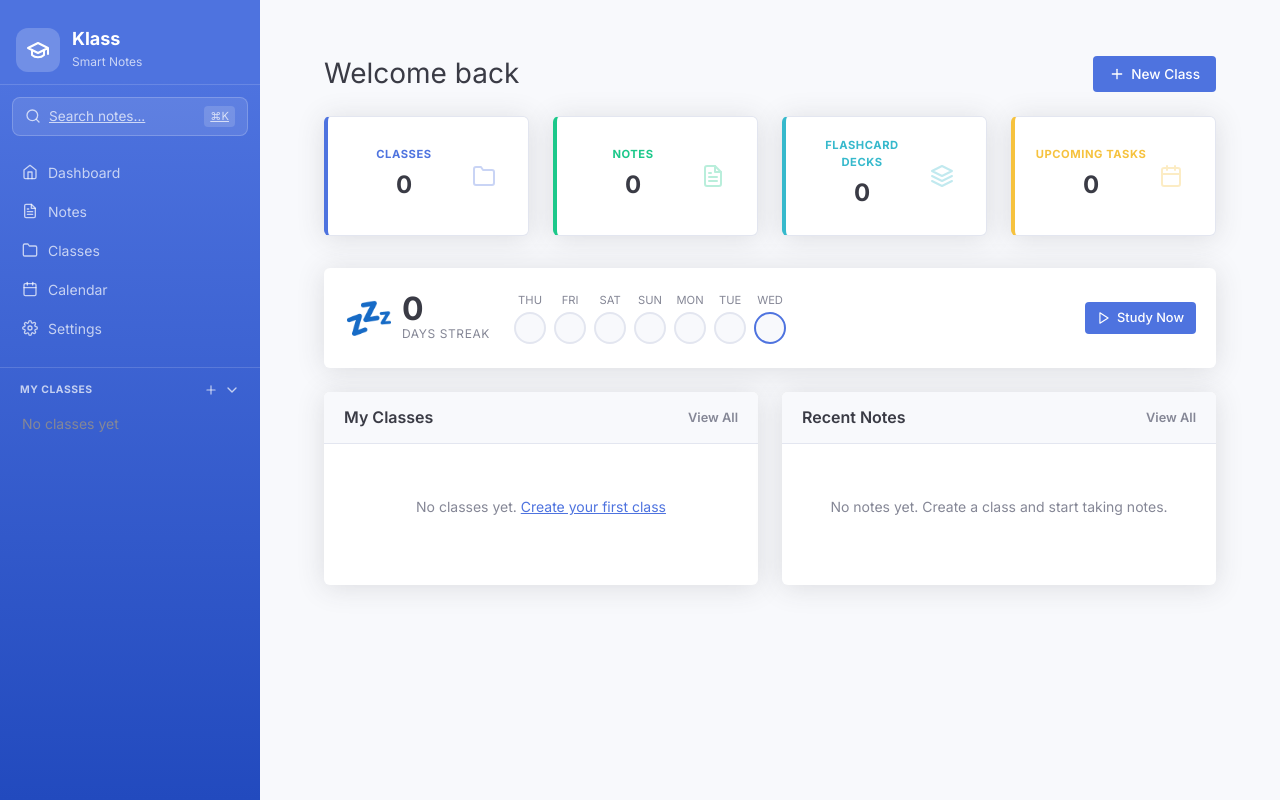
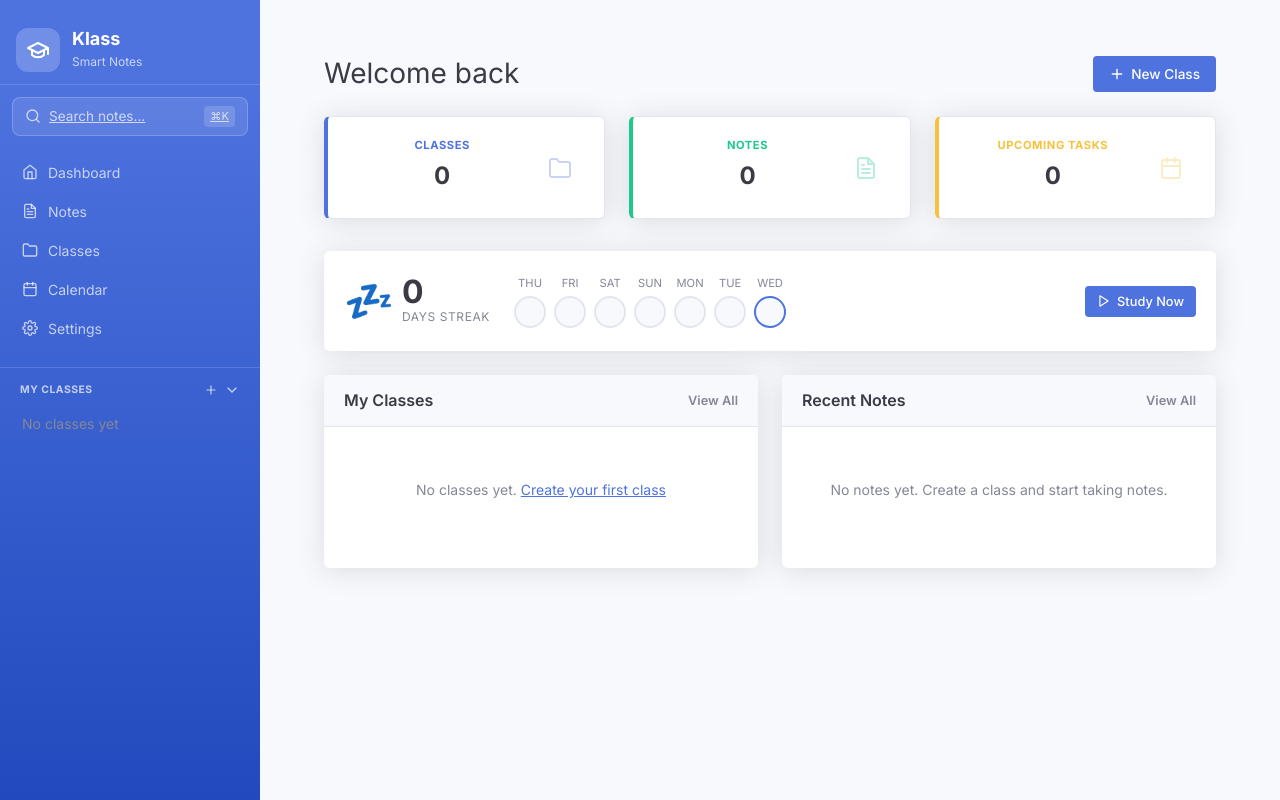
Before and after one commit to harrisonfrench/klass, a Flask app: page / in a window 1280 px wide. Run offline with Flask 3, Linux system fonts and the light colour scheme; a user stored in the database is signed in; data that the repository does not hold is empty; some libraries are stand-ins or nearby versions.

Commit message:
Make dashboard stat cards clickable, remove flashcard decks
- Classes card links to classes list
- Notes card links to notes list
- Upcoming Tasks card links to calendar
- Removed Flashcard Decks stat card

Co-Authored-By: Claude Opus 4.5 <noreply@anthropic.com>

```diff
--- a/app/templates/dashboard.html
+++ b/app/templates/dashboard.html
@@ -44,6 +44,11 @@
 
 .stat-card:hover {
     transform: translateY(-2px);
+}
+
+a.stat-card {
+    text-decoration: none;
+    cursor: pointer;
 }
 
 .stat-card.primary { border-left-color: var(--primary); }
@@ -400,7 +405,7 @@
 
     <!-- Stats Cards -->
     <div class="stats-row">
-        <div class="stat-card primary">
+        <a href="{{ url_for('classes.list_classes') }}" class="stat-card primary">
             <div class="stat-content">
                 <div class="stat-label">Classes</div>
                 <div class="stat-value">{{ class_count }}</div>
@@ -408,8 +413,8 @@
             <div class="stat-icon">
                 <span data-feather="folder"></span>
             </div>
-        </div>
-        <div class="stat-card success">
+        </a>
+        <a href="{{ url_for('notes.list_notes') }}" class="stat-card success">
             <div class="stat-content">
                 <div class="stat-label">Notes</div>
                 <div class="stat-value">{{ notes_count }}</div>
@@ -417,17 +422,8 @@
             <div class="stat-icon">
                 <span data-feather="file-text"></span>
             </div>
-        </div>
-        <div class="stat-card info">
-            <div class="stat-content">
-                <div class="stat-label">Flashcard Decks</div>
-                <div class="stat-value">{{ flashcard_count }}</div>
-            </div>
-            <div class="stat-icon">
-                <span data-feather="layers"></span>
-            </div>
-        </div>
-        <div class="stat-card warning">
+        </a>
+        <a href="{{ url_for('calendar') }}" class="stat-card warning">
             <div class="stat-content">
                 <div class="stat-label">Upcoming Tasks</div>
                 <div class="stat-value">{{ upcoming_count }}</div>
@@ -435,7 +431,7 @@
             <div class="stat-icon">
                 <span data-feather="calendar"></span>
             </div>
-        </div>
+        </a>
     </div>
 
     <!-- Streak Widget -->
```
